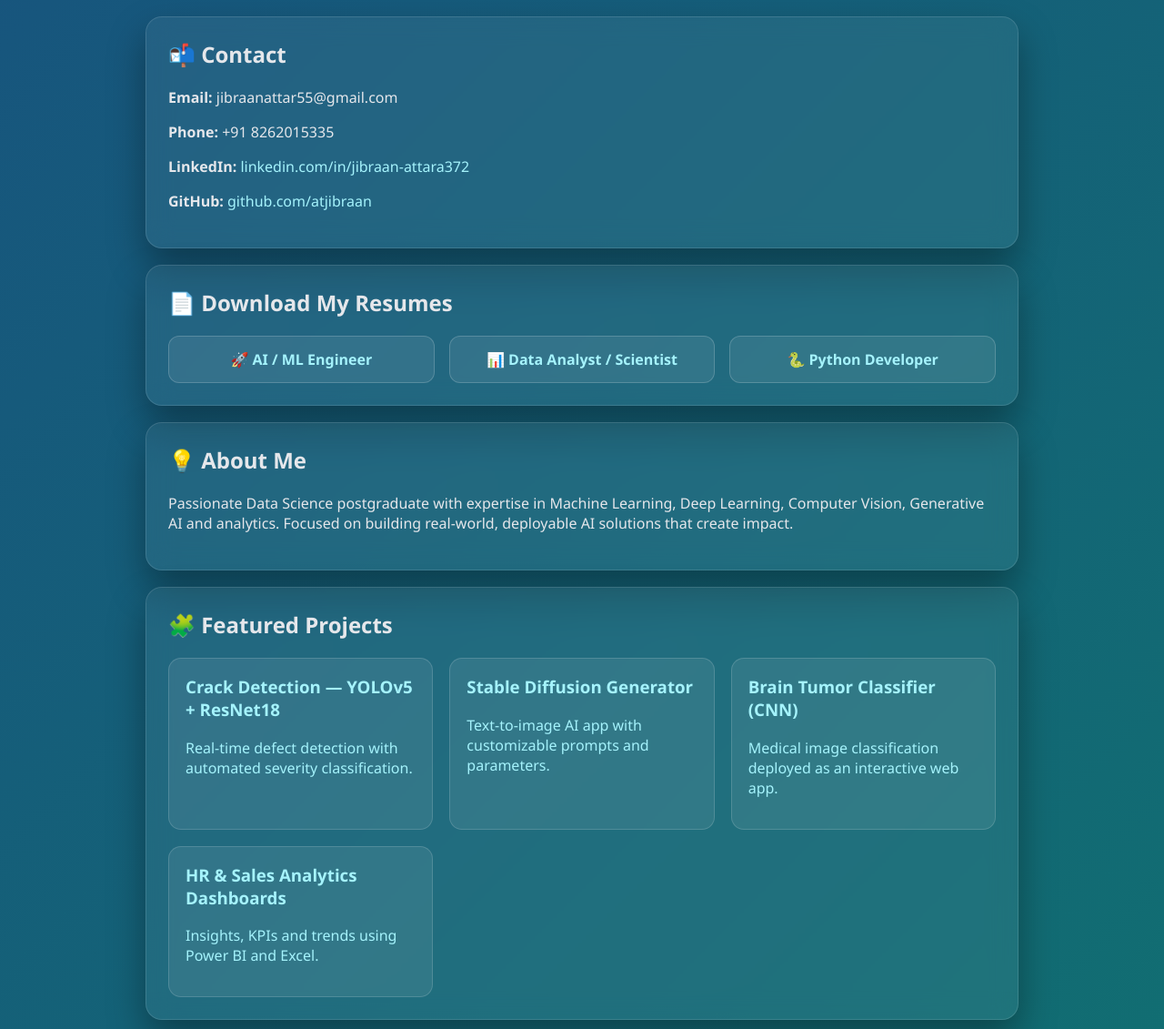
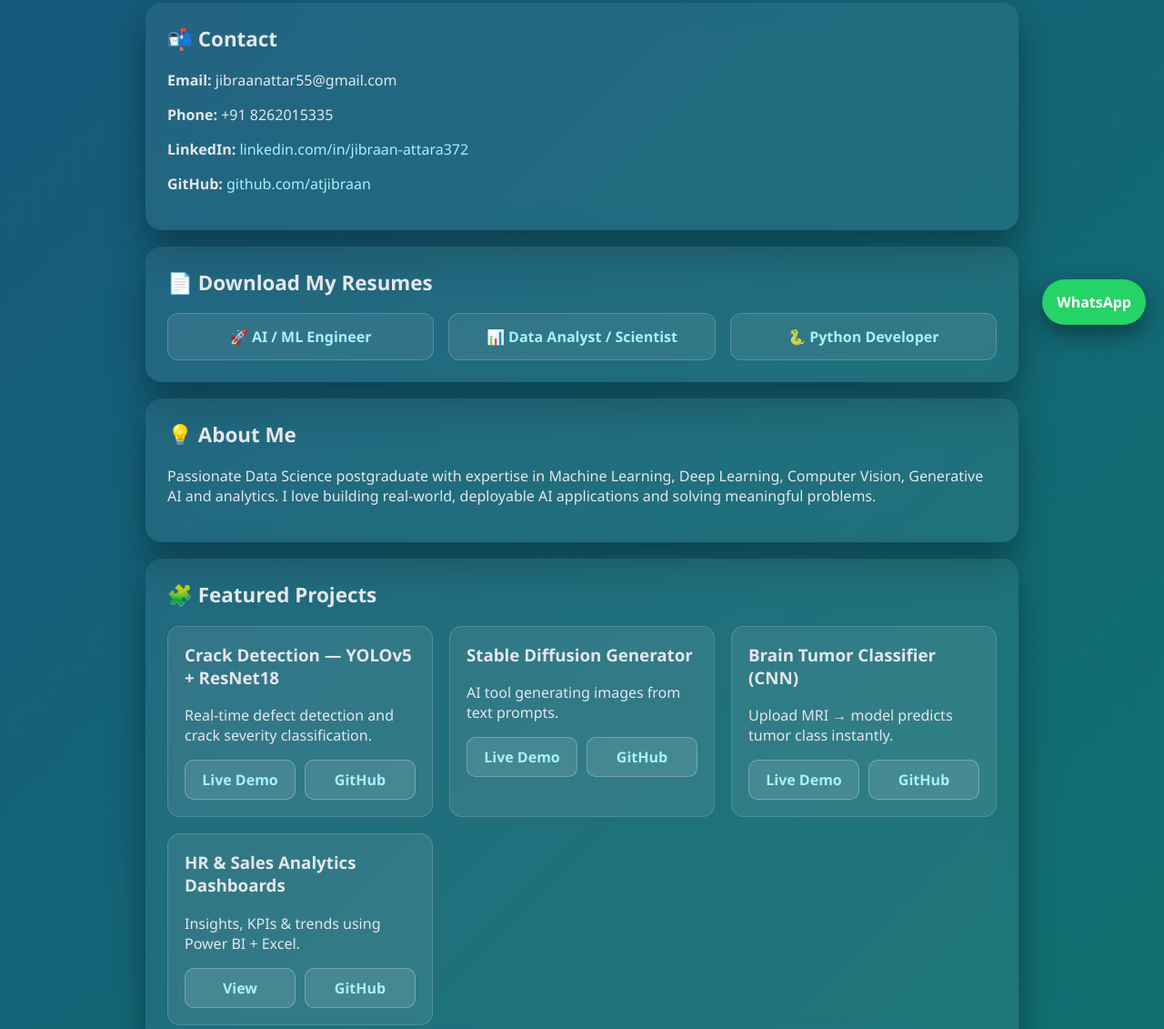
Before and after one commit to atjibraan/atjibraan.github.io, a plain HTML site: page index.html in a window 1280 px wide. Shown: the part 423-1554 px from the top of the page at 91% size. Drawn offline with Linux system fonts and the light colour scheme.

Commit message:
Update index.html

```diff
--- a/index.html
+++ b/index.html
@@ -28,34 +28,21 @@
     padding:60px 20px 40px;
   }
 
-  /* 🔥 Animated gradient ring around photo */
-  .profile-wrap{
-    width:165px;
-    height:165px;
-    margin:0 auto 14px;
-    border-radius:50%;
-    padding:4px;
-    background:conic-gradient(#38bdf8, #4f46e5, #22c55e, #38bdf8);
-    animation: spin 5s linear infinite;
-  }
-
-  @keyframes spin {
-    0%{transform:rotate(0deg);}
-    100%{transform:rotate(360deg);}
-  }
-
   .profile{
-    width:100%;
-    height:100%;
-    border-radius:50%;
-    object-fit:cover;
+    width: 150px;
+    height: 150px;
+    border-radius: 50%;
+    object-fit: cover;
+    border: 4px solid rgba(255,255,255,.5);
+    box-shadow: 0 20px 45px rgba(0,0,0,.55);
     display:block;
-    border:3px solid #0b1220;
+    margin: 0 auto 14px auto;
   }
 
   header h1{
     margin:10px 0 0;
     font-size:3rem;
+    letter-spacing:1px;
   }
 
   header p{
@@ -71,7 +58,7 @@
 
   .card{
     background: rgba(255,255,255,0.06);
-    border: 1px solid rgba(255,255,255,0.12);
+    border: 1x solid rgba(255,255,255,0.12);
     border-radius: 18px;
     padding:24px;
     margin:18px 0;
@@ -85,9 +72,16 @@
     box-shadow: 0 25px 55px rgba(0,0,0,.45);
   }
 
-  h2{ margin-top:0; }
+  h2{
+    margin-top:0;
+    font-weight:600;
+    font-size:1.4rem;
+  }
 
-  a{ color:#a5f3fc; text-decoration:none; }
+  a{
+    color:#a5f3fc;
+    text-decoration:none;
+  }
 
   .resume-grid{
     display:grid;
@@ -110,7 +104,7 @@
     background: rgba(255,255,255,.16);
   }
 
-  /* 🔗 clickable project cards */
+  /* PROJECT CARDS */
   .projects{
     display:grid;
     grid-template-columns:repeat(auto-fit,minmax(260px,1fr));
@@ -123,7 +117,6 @@
     background: rgba(255,255,255,.08);
     border:1px solid rgba(255,255,255,.15);
     transition:.25s;
-    cursor:pointer;
   }
 
   .project-card:hover{
@@ -135,46 +128,81 @@
     margin-top:0;
   }
 
+  .buttons{
+    margin-top:10px;
+    display:flex;
+    gap:10px;
+  }
+
+  .btn{
+    flex:1;
+    padding:10px;
+    border-radius:10px;
+    border:1px solid rgba(255,255,255,.25);
+    background:rgba(255,255,255,.1);
+    text-align:center;
+    font-weight:600;
+  }
+
+  .btn:hover{
+    background:rgba(255,255,255,.2);
+  }
+
+  /* SCROLL ANIMATION */
+  .reveal{
+    opacity:0;
+    transform: translateY(30px);
+    transition: .7s ease;
+  }
+
+  .reveal.active{
+    opacity:1;
+    transform: translateY(0);
+  }
+
+  /* WHATSAPP FLOAT BUTTON */
+  .whatsapp{
+    position:fixed;
+    bottom:20px;
+    right:20px;
+    background:#25D366;
+    padding:14px 16px;
+    border-radius:50px;
+    color:white;
+    font-weight:700;
+    box-shadow:0 10px 25px rgba(0,0,0,.4);
+  }
+
   footer{
     text-align:center;
     padding:30px 10px 50px;
     opacity:.7;
     font-size:.9rem;
   }
-
-  /* 📱 Better mobile layout */
-  @media (max-width:600px){
-    header h1{ font-size:2.2rem; }
-    header p{ font-size:1rem; }
-  }
 </style>
 </head>
 
 <body>
 
-<header>
+<header class="reveal">
 
-  <!-- animated gradient photo frame -->
-  <div class="profile-wrap">
-    <img src="profile.png" alt="Jibraan Attar" class="profile">
-  </div>
+  <img src="profile.png" alt="Jibraan Attar" class="profile">
 
   <h1>Jibraan Attar</h1>
   <p>M.Sc Data Science — AI/ML • Data Analytics • Python Development</p>
-
 </header>
 
 <div class="container">
 
-  <div class="card">
+  <div class="card reveal">
     <h2>📬 Contact</h2>
     <p><strong>Email:</strong> jibraanattar55@gmail.com</p>
     <p><strong>Phone:</strong> +91 8262015335</p>
-    <p><strong>LinkedIn:</strong> <a href="https://linkedin.com/in/jibraan-attara372" target="_blank">linkedin.com/in/jibraan-attara372</a></p>
-    <p><strong>GitHub:</strong> <a href="https://github.com/atjibraan" target="_blank">github.com/atjibraan</a></p>
+    <p><strong>LinkedIn:</strong> <a target="_blank" href="https://linkedin.com/in/jibraan-attara372">linkedin.com/in/jibraan-attara372</a></p>
+    <p><strong>GitHub:</strong> <a target="_blank" href="https://github.com/atjibraan">github.com/atjibraan</a></p>
   </div>
 
-  <div class="card">
+  <div class="card reveal">
     <h2>📄 Download My Resumes</h2>
 
     <div class="resume-grid">
@@ -184,46 +212,90 @@
     </div>
   </div>
 
-  <div class="card">
+  <div class="card reveal">
     <h2>💡 About Me</h2>
     <p>
-      Passionate Data Science postgraduate with expertise in Machine Learning,
-      Deep Learning, Computer Vision, Generative AI and analytics. Focused on
-      building real-world, deployable AI solutions that create impact.
+      Passionate Data Science postgraduate with expertise in Machine Learning, Deep Learning,
+      Computer Vision, Generative AI and analytics. I love building real-world,
+      deployable AI applications and solving meaningful problems.
     </p>
   </div>
 
-  <div class="card">
+  <div class="card reveal">
     <h2>🧩 Featured Projects</h2>
 
     <div class="projects">
-      <a class="project-card" href="#" target="_blank">
+
+      <div class="project-card">
         <h3>Crack Detection — YOLOv5 + ResNet18</h3>
-        <p>Real-time defect detection with automated severity classification.</p>
-      </a>
+        <p>Real-time defect detection and crack severity classification.</p>
 
-      <a class="project-card" href="#" target="_blank">
+        <div class="buttons">
+          <a class="btn" href="https://huggingface.co/spaces/AJibraan/Crack" target="_blank">Live Demo</a>
+          <a class="btn" href="#" target="_blank">GitHub</a>
+        </div>
+      </div>
+
+      <div class="project-card">
         <h3>Stable Diffusion Generator</h3>
-        <p>Text-to-image AI app with customizable prompts and parameters.</p>
-      </a>
+        <p>AI tool generating images from text prompts.</p>
 
-      <a class="project-card" href="#" target="_blank">
+        <div class="buttons">
+          <a class="btn" href="https://huggingface.co/spaces/AJibraan/Text_to_image" target="_blank">Live Demo</a>
+          <a class="btn" href="#" target="_blank">GitHub</a>
+        </div>
+      </div>
+
+      <div class="project-card">
         <h3>Brain Tumor Classifier (CNN)</h3>
-        <p>Medical image classification deployed as an interactive web app.</p>
-      </a>
+        <p>Upload MRI → model predicts tumor class instantly.</p>
 
-      <a class="project-card" href="#" target="_blank">
+        <div class="buttons">
+          <a class="btn" href="https://huggingface.co/spaces/AJibraan/BRAIN-TUMOR-CLASSIFIER" target="_blank">Live Demo</a>
+          <a class="btn" href="#" target="_blank">GitHub</a>
+        </div>
+      </div>
+
+      <div class="project-card">
         <h3>HR & Sales Analytics Dashboards</h3>
-        <p>Insights, KPIs and trends using Power BI and Excel.</p>
-      </a>
+        <p>Insights, KPIs & trends using Power BI + Excel.</p>
+
+        <div class="buttons">
+          <a class="btn" href="#" target="_blank">View</a>
+          <a class="btn" href="#" target="_blank">GitHub</a>
+        </div>
+      </div>
+
     </div>
   </div>
 
 </div>
 
+<!-- WHATSAPP BUTTON -->
+<a class="whatsapp" target="_blank"
+   href="https://wa.me/918262015335?text=Hi%20Jibraan%2C%20I%20saw%20your%20portfolio%20website.%20Let%E2%80%99s%20connect!">
+  WhatsApp
+</a>
+
 <footer>
   © 2026 — Designed by Jibraan Attar • All Rights Reserved
 </footer>
 
+<script>
+  const reveals = document.querySelectorAll(".reveal");
+
+  function revealOnScroll(){
+    for (let el of reveals){
+      let top = el.getBoundingClientRect().top;
+      if (top < window.innerHeight - 80){
+        el.classList.add("active");
+      }
+    }
+  }
+
+  window.addEventListener("scroll", revealOnScroll);
+  revealOnScroll();
+</script>
+
 </body>
 </html>
```
